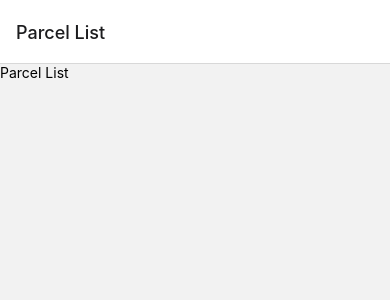
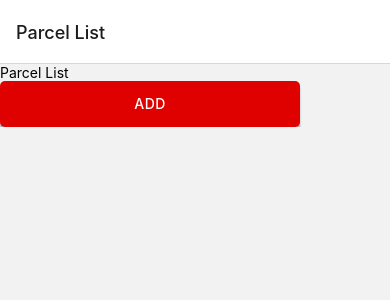
Before and after one commit to DonatellaC/carriex-app-react-native, a React Native app: screen / in a window 390 px wide. Shown: the top 300 px of the page. Built offline with nearby package versions, Linux system fonts and the light colour scheme.

Commit message:
feat: added button

```diff
--- a/src/components/Button/Button.js
+++ b/src/components/Button/Button.js
@@ -1,12 +1,16 @@
 import React from "react";
-import { View, Text } from "react-native";
+import { View, Text, TouchableOpacity } from "react-native";
+import stylesFn from "./styles";
 
-const Button = () => {
+const Button = ({ onPress, text }) => {
+  const styles = stylesFn();
   return (
-    <View>
-      <Text>Button</Text>
-    </View>
+    <TouchableOpacity style={styles.btnBody} onPress={onPress}>
+      <View>
+        <Text style={styles.btnText}>{text}</Text>
+      </View>
+    </TouchableOpacity>
   );
 };
 
-export default Button;
+export { Button };
--- a/src/components/Button/styles.js
+++ b/src/components/Button/styles.js
@@ -0,0 +1,35 @@
+import { Dimensions, StyleSheet } from "react-native";
+
+const width = Dimensions.get("window").width;
+
+const stylesFn = () => {
+  return StyleSheet.create({
+    btnBody: {
+      backgroundColor: "#DF0000",
+      padding: 0,
+      width: width / 1.3,
+      borderRadius: 5,
+      height: 46,
+      justifyContent: "center",
+      alignItems: "center",
+      shadowColor: "rgba(58, 53, 65, 0.42)",
+      shadowOffset: { width: 0, height: 4 },
+      shadowOpacity: 1,
+      shadowRadius: 2,
+      elevation: 2,
+      border: "none",
+    },
+    btnText: {
+      color: "#FFFFFF",
+      fontSize: 14,
+      textAlign: "center",
+      fontFamily: "Inter",
+      fontWeight: 500,
+      lineHeight: 24,
+      letterSpacing: 0.4,
+      textTransform: "uppercase",
+    },
+  });
+};
+
+export default stylesFn;
--- a/src/features/ParcelList/index.js
+++ b/src/features/ParcelList/index.js
@@ -1,9 +1,11 @@
 import { View, Text } from "react-native";
+import { Button } from "../../components/Button/Button";
 
 export default function ParcelList() {
   return (
     <View>
       <Text>Parcel List</Text>
+      <Button text="add" />
     </View>
   );
 }
```
Also changed, not shown: src/components/Modal/Modal.js (renamed from src/components/Button/Modal/Modal.js), src/components/Modal/styles.js (added).
